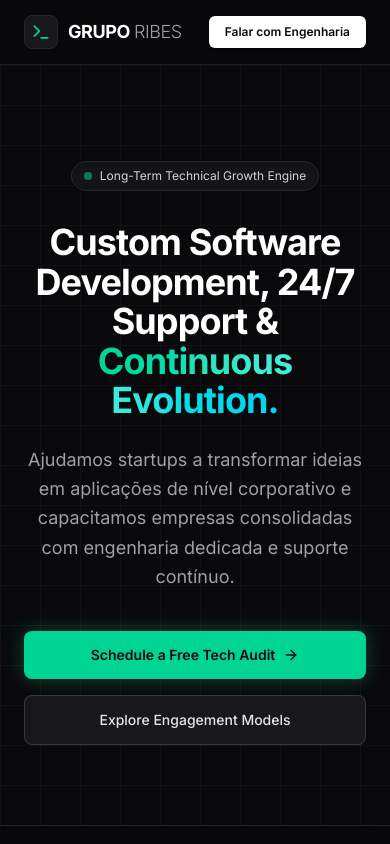
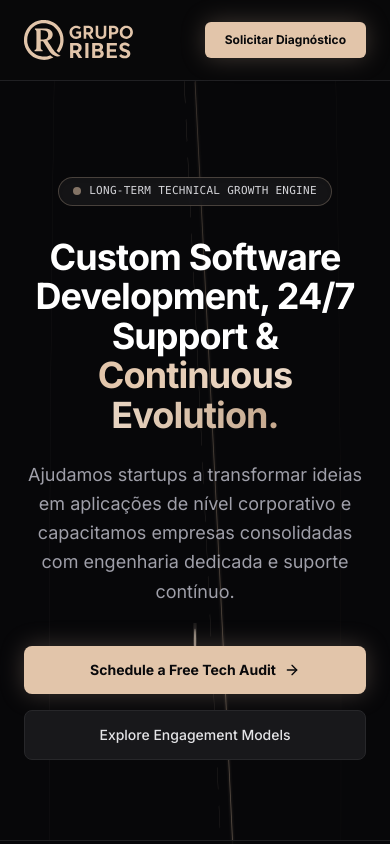
Before and after one commit to gruporibes/grupo-ribes-web, a Next.js app: page / in a window 390 px wide. Shown: the top 844 px of the page. Built offline with nearby package versions, Linux system fonts and the light colour scheme.

Commit message:
feat: logo added and various style adjustments

```diff
--- a/src/app/globals.css
+++ b/src/app/globals.css
@@ -1,19 +1,55 @@
 @import "tailwindcss";
+
+@theme {
+  --color-brand: #E2C5AA;
+  --color-brand-hover: #ECD9C7;
+  --color-brand-dark: #C5A88D;
+  --color-brand-muted: rgba(226, 197, 170, 0.12);
+  --color-brand-border: rgba(226, 197, 170, 0.25);
+}
 
 :root {
   color-scheme: dark;
 }
 
 body {
-  background-color: #09090b;
+  background-color: #070709;
   color: #f4f4f5;
   font-feature-settings: "rlig" 1, "calt" 1;
 }
 
-/* Efeito sutil de grade no fundo */
-.bg-grid-pattern {
-  background-size: 40px 40px;
-  background-image:
-    linear-gradient(to right, rgba(255, 255, 255, 0.03) 1px, transparent 1px),
-    linear-gradient(to bottom, rgba(255, 255, 255, 0.03) 1px, transparent 1px);
+::selection {
+  background-color: #E2C5AA;
+  color: #070709;
 }
+
+/* Animações de flutuação líquida lenta */
+@keyframes floatSlow {
+  0%, 100% {
+    transform: translate(0px, 0px) scale(1);
+  }
+  50% {
+    transform: translate(-30px, 20px) scale(1.1);
+  }
+}
+
+@keyframes floatReverse {
+  0%, 100% {
+    transform: translate(0px, 0px) scale(1);
+  }
+  50% {
+    transform: translate(25px, -25px) scale(0.95);
+  }
+}
+
+.animate-float-slow {
+  animation: floatSlow 15s ease-in-out infinite;
+}
+
+.animate-float-reverse {
+  animation: floatReverse 18s ease-in-out infinite;
+}
+
+.glow-brand {
+  box-shadow: 0 0 25px rgba(226, 197, 170, 0.25);
+}
--- a/src/app/page.tsx
+++ b/src/app/page.tsx
@@ -1,34 +1,40 @@
-import { CaseStudies } from "@/components/CaseStudies";
-import { ContactForm } from "@/components/ContactForm";
-import { EngagementModels } from "@/components/EngagementModels";
-import { Footer } from "@/components/Footer";
-import { TechStack } from "@/components/TechStack";
+import Link from "next/link";
 import { siteConfig } from "@/config/site";
 import {
   ArrowRight,
-  Layers,
-  RefreshCw,
-  Server,
   ShieldCheck,
   Zap,
+  RefreshCw,
+  Layers,
+  Server,
 } from "lucide-react";
-import Link from "next/link";
+import { FlowingLines } from "@/components/FlowingLines";
+import { EngagementModels } from "@/components/EngagementModels";
+import { TechStack } from "@/components/TechStack";
+import { CaseStudies } from "@/components/CaseStudies";
+import { ContactForm } from "@/components/ContactForm";
+import { Footer } from "@/components/Footer";
 
 export default function HomePage() {
   return (
-    <div className="relative min-h-screen bg-zinc-950 text-zinc-100 bg-grid-pattern selection:bg-emerald-500 selection:text-zinc-950">
+    <div className="relative min-h-screen text-zinc-100 selection:bg-brand selection:text-zinc-950 overflow-hidden">
+      {/* Linhas Fluidas Verticais */}
+      <FlowingLines />
+
       {/* 1. HERO SECTION */}
-      <section className="relative pt-24 pb-20 md:pt-32 md:pb-28 px-6 max-w-7xl mx-auto flex flex-col items-center text-center">
-        {/* Badge Tech */}
-        <div className="inline-flex items-center gap-2 px-3 py-1.5 rounded-full border border-zinc-800 bg-zinc-900/80 text-xs text-zinc-300 mb-8 backdrop-blur-sm shadow-inner">
-          <span className="flex h-2 w-2 rounded-full bg-emerald-400 animate-pulse" />
-          <span>Long-Term Technical Growth Engine</span>
+      <section className="relative pt-24 pb-20 md:pt-36 md:pb-28 px-6 max-w-7xl mx-auto flex flex-col items-center text-center">
+        {/* Badge */}
+        <div className="inline-flex items-center gap-2 px-3.5 py-1.5 rounded-full border border-brand-border bg-zinc-900/80 text-xs text-zinc-300 mb-8 backdrop-blur-sm shadow-inner">
+          <span className="flex h-2 w-2 rounded-full bg-brand animate-pulse" />
+          <span className="font-mono text-[11px] tracking-wide uppercase text-zinc-300">
+            Long-Term Technical Growth Engine
+          </span>
         </div>
 
-        {/* Headline */}
+        {/* Headline com gradiente semântico da marca */}
         <h1 className="text-4xl md:text-6xl lg:text-7xl font-bold tracking-tight text-white max-w-5xl leading-[1.1]">
           Custom Software Development, 24/7 Support &{" "}
-          <span className="text-transparent bg-clip-text bg-gradient-to-r from-emerald-400 via-teal-300 to-cyan-400">
+          <span className="text-transparent bg-clip-text bg-linear-to-r from-brand via-brand-hover to-brand-dark">
             Continuous Evolution.
           </span>
         </h1>
@@ -38,11 +44,11 @@ export default function HomePage() {
           {siteConfig.hero.subheadline}
         </p>
 
-        {/* CTAs de Alto Contraste */}
+        {/* CTAs */}
         <div className="mt-10 flex flex-col sm:flex-row items-center gap-4 w-full sm:w-auto">
           <Link
             href="#contact"
-            className="w-full sm:w-auto px-7 py-3.5 rounded-lg bg-emerald-400 hover:bg-emerald-300 text-zinc-950 font-semibold text-sm transition-all duration-200 shadow-[0_0_20px_rgba(52,211,153,0.3)] flex items-center justify-center gap-2 group"
+            className="w-full sm:w-auto px-8 py-3.5 rounded-lg bg-brand hover:bg-brand-hover text-zinc-950 font-bold text-sm transition-all duration-200 glow-brand flex items-center justify-center gap-2 group"
           >
             <span>Schedule a Free Tech Audit</span>
             <ArrowRight className="w-4 h-4 group-hover:translate-x-1 transition-transform" />
@@ -50,7 +56,7 @@ export default function HomePage() {
 
           <Link
             href="#models"
-            className="w-full sm:w-auto px-7 py-3.5 rounded-lg bg-zinc-900 hover:bg-zinc-800 border border-zinc-700/80 text-zinc-200 font-medium text-sm transition-all duration-200 flex items-center justify-center"
+            className="w-full sm:w-auto px-8 py-3.5 rounded-lg bg-zinc-900 hover:bg-zinc-800 border border-zinc-800 hover:border-brand-border text-zinc-200 font-medium text-sm transition-all duration-200 flex items-center justify-center"
           >
             Explore Engagement Models
           </Link>
@@ -60,8 +66,8 @@ export default function HomePage() {
       {/* 2. PROOF BANNER */}
       <section className="border-y border-zinc-800/80 bg-zinc-950/60 backdrop-blur-sm py-10 px-6">
         <div className="max-w-7xl mx-auto grid grid-cols-2 md:grid-cols-4 gap-8 text-center">
-          {siteConfig.metrics.map((metric, i) => (
-            <div key={i} className="flex flex-col items-center">
+          {siteConfig.metrics.map((metric) => (
+            <div key={metric.label} className="flex flex-col items-center">
               <span className="text-3xl md:text-4xl font-extrabold text-white tracking-tight">
                 {metric.value}
               </span>
@@ -76,7 +82,7 @@ export default function HomePage() {
       {/* 3. OS TRÊS PILARES OPERACIONAIS */}
       <section id="services" className="py-24 px-6 max-w-7xl mx-auto">
         <div className="text-center max-w-3xl mx-auto mb-16">
-          <h2 className="text-xs font-semibold uppercase tracking-widest text-emerald-400">
+          <h2 className="text-xs font-semibold uppercase tracking-widest text-brand">
             Nossos Pilares de Engenharia
           </h2>
           <p className="mt-3 text-3xl md:text-4xl font-bold tracking-tight text-white">
@@ -86,11 +92,11 @@ export default function HomePage() {
 
         <div className="grid grid-cols-1 md:grid-cols-3 gap-6">
           {/* Pillar 1: BUILD */}
-          <div className="relative group rounded-xl border border-zinc-800 bg-zinc-900/40 p-8 hover:border-zinc-700 transition duration-300">
-            <div className="w-12 h-12 rounded-lg bg-emerald-500/10 border border-emerald-500/20 flex items-center justify-center text-emerald-400 mb-6">
+          <div className="relative group rounded-xl border border-zinc-800 bg-zinc-900/40 p-8 hover:border-brand-border transition duration-300">
+            <div className="w-12 h-12 rounded-lg bg-brand-muted border border-brand-border flex items-center justify-center text-brand mb-6">
               <Layers className="w-6 h-6" />
             </div>
-            <span className="text-xs font-mono uppercase tracking-wider text-emerald-400">
+            <span className="text-xs font-mono uppercase tracking-wider text-brand">
               01. Pilar A
             </span>
             <h3 className="text-2xl font-bold text-white mt-1 mb-2">BUILD</h3>
@@ -119,11 +125,11 @@ export default function HomePage() {
           </div>
 
           {/* Pillar 2: MAINTAIN */}
-          <div className="relative group rounded-xl border border-zinc-800 bg-zinc-900/40 p-8 hover:border-zinc-700 transition duration-300">
-            <div className="w-12 h-12 rounded-lg bg-teal-500/10 border border-teal-500/20 flex items-center justify-center text-teal-400 mb-6">
+          <div className="relative group rounded-xl border border-zinc-800 bg-zinc-900/40 p-8 hover:border-brand-border transition duration-300">
+            <div className="w-12 h-12 rounded-lg bg-brand-muted border border-brand-border flex items-center justify-center text-brand mb-6">
               <Server className="w-6 h-6" />
             </div>
-            <span className="text-xs font-mono uppercase tracking-wider text-teal-400">
+            <span className="text-xs font-mono uppercase tracking-wider text-brand">
               02. Pilar B
             </span>
             <h3 className="text-2xl font-bold text-white mt-1 mb-2">
@@ -155,11 +161,11 @@ export default function HomePage() {
           </div>
 
           {/* Pillar 3: EVOLVE */}
-          <div className="relative group rounded-xl border border-zinc-800 bg-zinc-900/40 p-8 hover:border-zinc-700 transition duration-300">
-            <div className="w-12 h-12 rounded-lg bg-cyan-500/10 border border-cyan-500/20 flex items-center justify-center text-cyan-400 mb-6">
+          <div className="relative group rounded-xl border border-zinc-800 bg-zinc-900/40 p-8 hover:border-brand-border transition duration-300">
+            <div className="w-12 h-12 rounded-lg bg-brand-muted border border-brand-border flex items-center justify-center text-brand mb-6">
               <RefreshCw className="w-6 h-6" />
             </div>
-            <span className="text-xs font-mono uppercase tracking-wider text-cyan-400">
+            <span className="text-xs font-mono uppercase tracking-wider text-brand">
               03. Pilar C
             </span>
             <h3 className="text-2xl font-bold text-white mt-1 mb-2">EVOLVE</h3>
@@ -189,13 +195,13 @@ export default function HomePage() {
         </div>
       </section>
 
-      {/* 4. ROTEAMENTO DE AUDIÊNCIA DUPLA (STARTUP vs MID-MARKET) */}
+      {/* 4. ROTEAMENTO DE AUDIÊNCIA DUPLA */}
       <section
         id="solutions"
         className="py-20 px-6 max-w-7xl mx-auto border-t border-zinc-800/80"
       >
         <div className="text-center max-w-3xl mx-auto mb-14">
-          <h2 className="text-xs font-semibold uppercase tracking-widest text-emerald-400">
+          <h2 className="text-xs font-semibold uppercase tracking-widest text-brand">
             Soluções Sob Medida
           </h2>
           <p className="mt-3 text-3xl font-bold text-white">
@@ -205,9 +211,9 @@ export default function HomePage() {
 
         <div className="grid grid-cols-1 md:grid-cols-2 gap-8">
           {/* Card Startups */}
-          <div className="rounded-xl border border-zinc-800 bg-zinc-900/30 p-8 flex flex-col justify-between">
+          <div className="rounded-xl border border-zinc-800 bg-zinc-900/30 p-8 flex flex-col justify-between hover:border-brand-border transition">
             <div>
-              <span className="inline-block px-3 py-1 rounded bg-emerald-500/10 text-emerald-400 text-xs font-medium mb-4">
+              <span className="inline-block px-3 py-1 rounded bg-brand-muted text-brand text-xs font-mono mb-4 border border-brand-border">
                 Early-Stage Startups
               </span>
               <h3 className="text-2xl font-bold text-white mb-3">
@@ -216,31 +222,31 @@ export default function HomePage() {
               </h3>
               <ul className="space-y-2.5 text-sm text-zinc-400 mt-4 mb-6">
                 <li className="flex items-center gap-2">
-                  <Zap className="w-4 h-4 text-emerald-400" /> Rápida validação
-                  de hipóteses e MVP funcional
+                  <Zap className="w-4 h-4 text-brand" /> Rápida validação de
+                  hipóteses e MVP funcional
                 </li>
                 <li className="flex items-center gap-2">
-                  <Zap className="w-4 h-4 text-emerald-400" /> Fractional CTO e
-                  liderança técnica para captação de investimento
+                  <Zap className="w-4 h-4 text-brand" /> Fractional CTO e
+                  liderança técnica para captação
                 </li>
                 <li className="flex items-center gap-2">
-                  <Zap className="w-4 h-4 text-emerald-400" /> Arquitetura
-                  pronta para escalar
+                  <Zap className="w-4 h-4 text-brand" /> Arquitetura pronta para
+                  escalar
                 </li>
               </ul>
             </div>
             <Link
               href="#contact"
-              className="inline-flex items-center gap-2 text-sm font-semibold text-emerald-400 hover:text-emerald-300"
+              className="inline-flex items-center gap-2 text-sm font-semibold text-brand hover:underline"
             >
               Book a Product Strategy Session &rarr;
             </Link>
           </div>
 
           {/* Card Mid-Market */}
-          <div className="rounded-xl border border-zinc-800 bg-zinc-900/30 p-8 flex flex-col justify-between">
+          <div className="rounded-xl border border-zinc-800 bg-zinc-900/30 p-8 flex flex-col justify-between hover:border-brand-border transition">
             <div>
-              <span className="inline-block px-3 py-1 rounded bg-teal-500/10 text-teal-400 text-xs font-medium mb-4">
+              <span className="inline-block px-3 py-1 rounded bg-zinc-800 text-zinc-300 text-xs font-mono mb-4 border border-zinc-700">
                 Mid-Market Businesses
               </span>
               <h3 className="text-2xl font-bold text-white mb-3">
@@ -249,41 +255,42 @@ export default function HomePage() {
               </h3>
               <ul className="space-y-2.5 text-sm text-zinc-400 mt-4 mb-6">
                 <li className="flex items-center gap-2">
-                  <ShieldCheck className="w-4 h-4 text-teal-400" /> Fim de
-                  ferramentas lentas ou mantidas por fornecedores instáveis
+                  <ShieldCheck className="w-4 h-4 text-brand" /> Fim de
+                  ferramentas lentas ou fornecedores instáveis
                 </li>
                 <li className="flex items-center gap-2">
-                  <ShieldCheck className="w-4 h-4 text-teal-400" /> Automação de
-                  processos operacionais e redução de custos em nuvem
+                  <ShieldCheck className="w-4 h-4 text-brand" /> Automação de
+                  processos e redução de riscos
                 </li>
                 <li className="flex items-center gap-2">
-                  <ShieldCheck className="w-4 h-4 text-teal-400" /> Suporte
-                  crítico com SLA de tempo de resposta garantido
+                  <ShieldCheck className="w-4 h-4 text-brand" /> Suporte crítico
+                  com SLA de tempo de resposta garantido
                 </li>
               </ul>
             </div>
             <Link
               href="#contact"
-              className="inline-flex items-center gap-2 text-sm font-semibold text-teal-400 hover:text-teal-300"
+              className="inline-flex items-center gap-2 text-sm font-semibold text-brand hover:underline"
             >
               Schedule a Technical Audit &rarr;
             </Link>
           </div>
         </div>
       </section>
+
       {/* 5. MODELOS DE ENGAJAMENTO */}
       <EngagementModels />
 
       {/* 6. TECH STACK & SEGURANÇA */}
       <TechStack />
 
-      {/* NOVO: CASES DE SUCESSO (STAR) */}
+      {/* 7. ESTUDO DE CASO EM DESTAQUE */}
       <CaseStudies />
 
-      {/* 7. FORMULÁRIO DE QUALIFICAÇÃO */}
+      {/* 8. FORMULÁRIO DE QUALIFICAÇÃO */}
       <ContactForm />
 
-      {/* 8. FOOTER */}
+      {/* 9. FOOTER */}
       <Footer />
     </div>
   );
--- /dev/null
+++ b/src/components/FlowingLines.tsx
@@ -0,0 +1,134 @@
+export function FlowingLines() {
+  return (
+    <div className="absolute inset-0 pointer-events-none overflow-hidden -z-10">
+      <svg
+        className="w-full h-full opacity-60"
+        viewBox="0 0 1440 3600"
+        fill="none"
+        xmlns="http://www.w3.org/2000/svg"
+        preserveAspectRatio="none"
+      >
+        <defs>
+          {/* Gradiente referenciando as variáveis do tema */}
+          <linearGradient
+            id="brandFlowGrad1"
+            x1="0%"
+            y1="0%"
+            x2="100%"
+            y2="100%"
+          >
+            <stop
+              offset="0%"
+              stopColor="var(--color-brand)"
+              stopOpacity="0.8"
+            />
+            <stop
+              offset="25%"
+              stopColor="var(--color-brand-dark)"
+              stopOpacity="0.4"
+            />
+            <stop
+              offset="50%"
+              stopColor="var(--color-brand)"
+              stopOpacity="0.7"
+            />
+            <stop
+              offset="75%"
+              stopColor="var(--color-brand-dark)"
+              stopOpacity="0.3"
+            />
+            <stop
+              offset="100%"
+              stopColor="var(--color-brand)"
+              stopOpacity="0.85"
+            />
+          </linearGradient>
+
+          <linearGradient
+            id="brandFlowGrad2"
+            x1="100%"
+            y1="0%"
+            x2="0%"
+            y2="100%"
+          >
+            <stop
+              offset="0%"
+              stopColor="var(--color-brand)"
+              stopOpacity="0.2"
+            />
+            <stop
+              offset="35%"
+              stopColor="var(--color-brand-hover)"
+              stopOpacity="0.6"
+            />
+            <stop
+              offset="70%"
+              stopColor="var(--color-brand-dark)"
+              stopOpacity="0.2"
+            />
+            <stop
+              offset="100%"
+              stopColor="var(--color-brand)"
+              stopOpacity="0.5"
+            />
+          </linearGradient>
+
+          <filter id="glowLine" x="-20%" y="-20%" width="140%" height="140%">
+            <feGaussianBlur stdDeviation="4" result="blur" />
+            <feComposite in="SourceGraphic" in2="blur" operator="over" />
+          </filter>
+        </defs>
+
+        {/* Linha Mestra Principal */}
+        <path
+          d="M 720 0
+             C 950 400, 1150 700, 850 1100
+             S 250 1600, 600 2100
+             S 1200 2700, 720 3200
+             S 400 3500, 720 3600"
+          stroke="url(#brandFlowGrad1)"
+          strokeWidth="2.5"
+          filter="url(#glowLine)"
+        />
+
+        {/* Linha Secundária Tracejada */}
+        <path
+          d="M 680 0
+             C 910 420, 1100 680, 810 1120
+             S 210 1580, 560 2080
+             S 1150 2680, 680 3220
+             S 430 3480, 680 3600"
+          stroke="url(#brandFlowGrad2)"
+          strokeWidth="1.2"
+          strokeDasharray="8 6"
+          opacity="0.75"
+        />
+
+        {/* Ondas Laterais Sutis */}
+        <path
+          d="M 200 0 C 100 600, 450 1000, 150 1500 S 50 2400, 350 2900 S 200 3400, 250 3600"
+          stroke="url(#brandFlowGrad2)"
+          strokeWidth="1"
+          opacity="0.3"
+        />
+        <path
+          d="M 1240 0 C 1340 500, 1000 1200, 1300 1800 S 1100 2600, 1350 3100 S 1200 3500, 1180 3600"
+          stroke="url(#brandFlowGrad1)"
+          strokeWidth="1"
+          opacity="0.25"
+        />
+
+        {/* Pontos de luz nos nós principais */}
+        <circle
+          cx="720"
+          cy="180"
+          r="4"
+          fill="var(--color-brand-hover)"
+          filter="url(#glowLine)"
+        />
+        <circle cx="850" cy="1100" r="3.5" fill="var(--color-brand)" />
+        <circle cx="600" cy="2100" r="4" fill="var(--color-brand-hover)" />
+      </svg>
+    </div>
+  );
+}
--- a/src/components/Footer.tsx
+++ b/src/components/Footer.tsx
@@ -1,38 +1,39 @@
-import { Terminal } from "lucide-react";
+import Image from "next/image";
 import Link from "next/link";
 
 export function Footer() {
   return (
-    <footer className="border-t border-zinc-800/80 bg-zinc-950 text-zinc-400 py-12 px-6">
-      <div className="max-w-7xl mx-auto flex flex-col md:flex-row items-center justify-between gap-6">
-        <div className="flex items-center gap-2.5 font-bold tracking-tight text-white">
-          <div className="p-1 rounded bg-zinc-900 border border-zinc-800">
-            <Terminal className="w-4 h-4 text-emerald-400" />
-          </div>
-          <span className="text-sm">
-            GRUPO <span className="text-zinc-400 font-light">RIBES</span>
-          </span>
-        </div>
+    <footer className="border-t border-zinc-800/80 bg-zinc-950 text-zinc-400 py-14 px-6">
+      <div className="max-w-7xl mx-auto flex flex-col md:flex-row items-center justify-between gap-8">
+        <Link href="/" className="inline-block">
+          <Image
+            src="/logo.svg"
+            alt="Grupo Ribes"
+            width={140}
+            height={51}
+            className="h-8 w-auto object-contain opacity-80 hover:opacity-100 transition"
+          />
+        </Link>
 
-        <div className="flex items-center gap-6 text-xs">
-          <Link href="#services" className="hover:text-white transition">
+        <div className="flex flex-wrap items-center justify-center gap-6 text-xs uppercase tracking-wider font-mono text-zinc-400">
+          <Link href="#services" className="hover:text-brand transition">
             Pilares
           </Link>
-          <Link href="#solutions" className="hover:text-white transition">
+          <Link href="#solutions" className="hover:text-brand transition">
             Soluções
           </Link>
-          <Link href="#models" className="hover:text-white transition">
+          <Link href="#models" className="hover:text-brand transition">
             Modelos
           </Link>
-          <Link href="#tech" className="hover:text-white transition">
+          <Link href="#tech" className="hover:text-brand transition">
             Stack
           </Link>
-          <Link href="#contact" className="hover:text-white transition">
+          <Link href="#contact" className="hover:text-brand transition">
             Contato
           </Link>
         </div>
 
-        <p className="text-xs text-zinc-500">
+        <p className="text-xs text-zinc-400 font-mono">
           &copy; {new Date().getFullYear()} Grupo Ribes. Long-term technical
           growth engine.
         </p>
--- a/src/components/Navbar.tsx
+++ b/src/components/Navbar.tsx
@@ -1,44 +1,43 @@
 import Link from "next/link";
+import Image from "next/image";
 import { siteConfig } from "@/config/site";
-import { Terminal } from "lucide-react";
 
 export function Navbar() {
   return (
-    <header className="sticky top-0 z-50 w-full border-b border-zinc-800/80 bg-zinc-950/75 backdrop-blur-md">
-      <div className="max-w-7xl mx-auto px-6 h-16 flex items-center justify-between">
-        {/* Logo / Brand */}
-        <Link
-          href="/"
-          className="flex items-center gap-2.5 font-bold tracking-tight text-white group"
-        >
-          <div className="p-1.5 rounded-lg bg-zinc-900 border border-zinc-800 group-hover:border-zinc-700 transition">
-            <Terminal className="w-5 h-5 text-emerald-400" />
-          </div>
-          <span className="text-lg">
-            GRUPO <span className="text-zinc-400 font-light">RIBES</span>
-          </span>
+    <header className="sticky top-0 z-50 w-full border-b border-zinc-800/80 bg-zinc-950/80 backdrop-blur-md">
+      <div className="max-w-7xl mx-auto px-6 h-20 flex items-center justify-between">
+        {/* Logo Oficial */}
+        <Link href="/" className="flex items-center group py-2">
+          <Image
+            src="/logo.svg"
+            alt="Grupo Ribes"
+            width={160}
+            height={58}
+            className="h-10 w-auto object-contain transition-opacity group-hover:opacity-90"
+            priority
+          />
         </Link>
 
-        {/* Links de navegação */}
+        {/* Links de navegação com token 'brand' */}
         <nav className="hidden md:flex items-center gap-8 text-sm text-zinc-400">
           {siteConfig.navItems.map((item) => (
             <Link
               key={item.href}
               href={item.href}
-              className="hover:text-white transition-colors font-medium"
+              className="hover:text-brand transition-colors font-medium text-xs tracking-wide uppercase"
             >
               {item.label}
             </Link>
           ))}
         </nav>
 
-        {/* CTA Principal de Alto Contraste */}
+        {/* Botão com tokens semânticos */}
         <div className="flex items-center gap-4">
           <Link
             href="#contact"
-            className="px-4 py-2 text-xs font-semibold text-zinc-950 bg-white hover:bg-zinc-200 transition rounded-md shadow-sm"
+            className="px-5 py-2.5 text-xs font-bold text-zinc-950 bg-brand hover:bg-brand-hover transition-all rounded-md glow-brand"
           >
-            Falar com Engenharia
+            Solicitar Diagnóstico
           </Link>
         </div>
       </div>
```
Also changed, not shown: src/components/CaseStudies.tsx (+83 -78 lines), src/components/ContactForm.tsx (+12 -15 lines), src/components/EngagementModels.tsx (+6 -6 lines), src/components/TechStack.tsx (+4 -4 lines), public/logo.svg (added).
